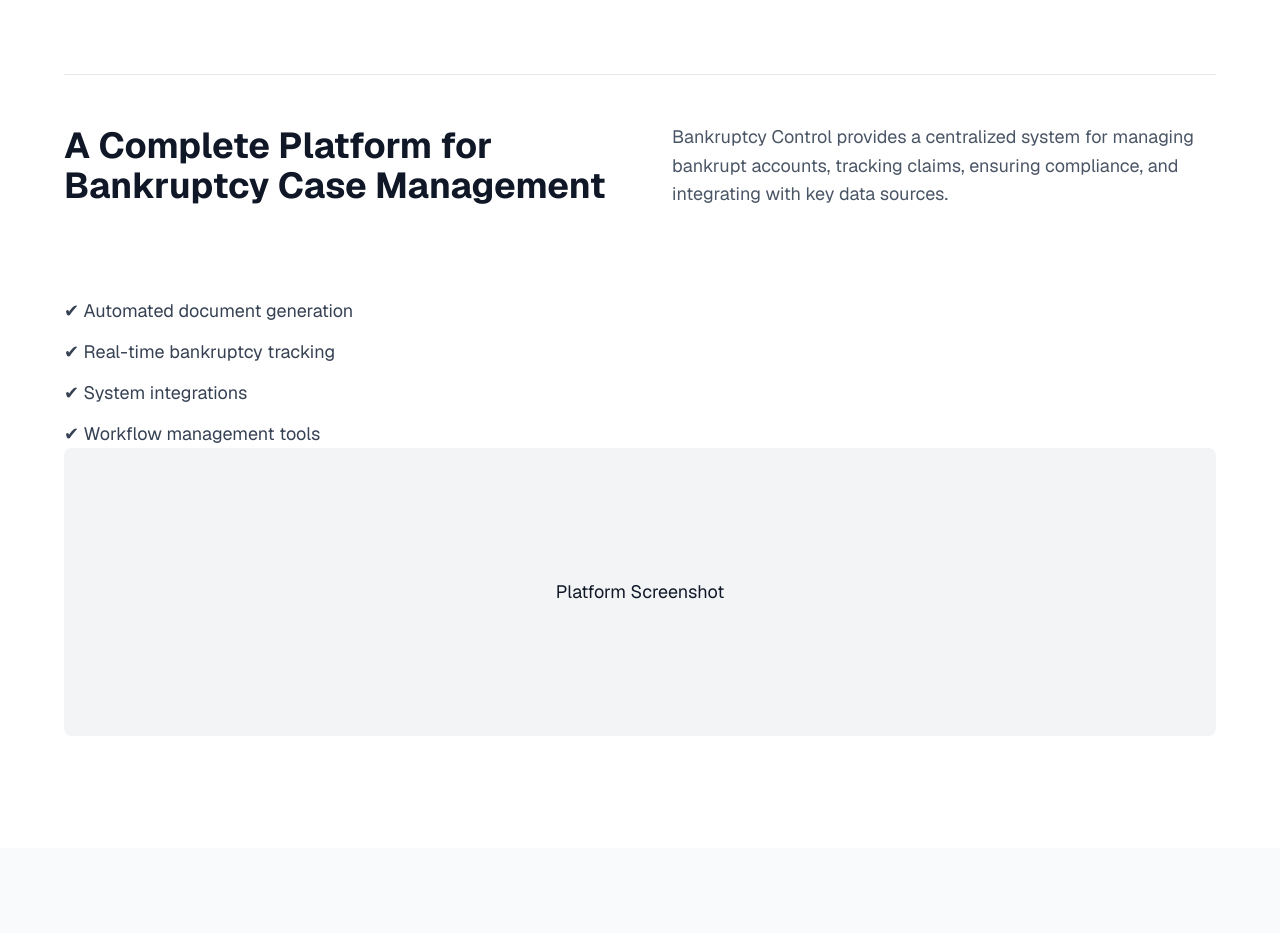
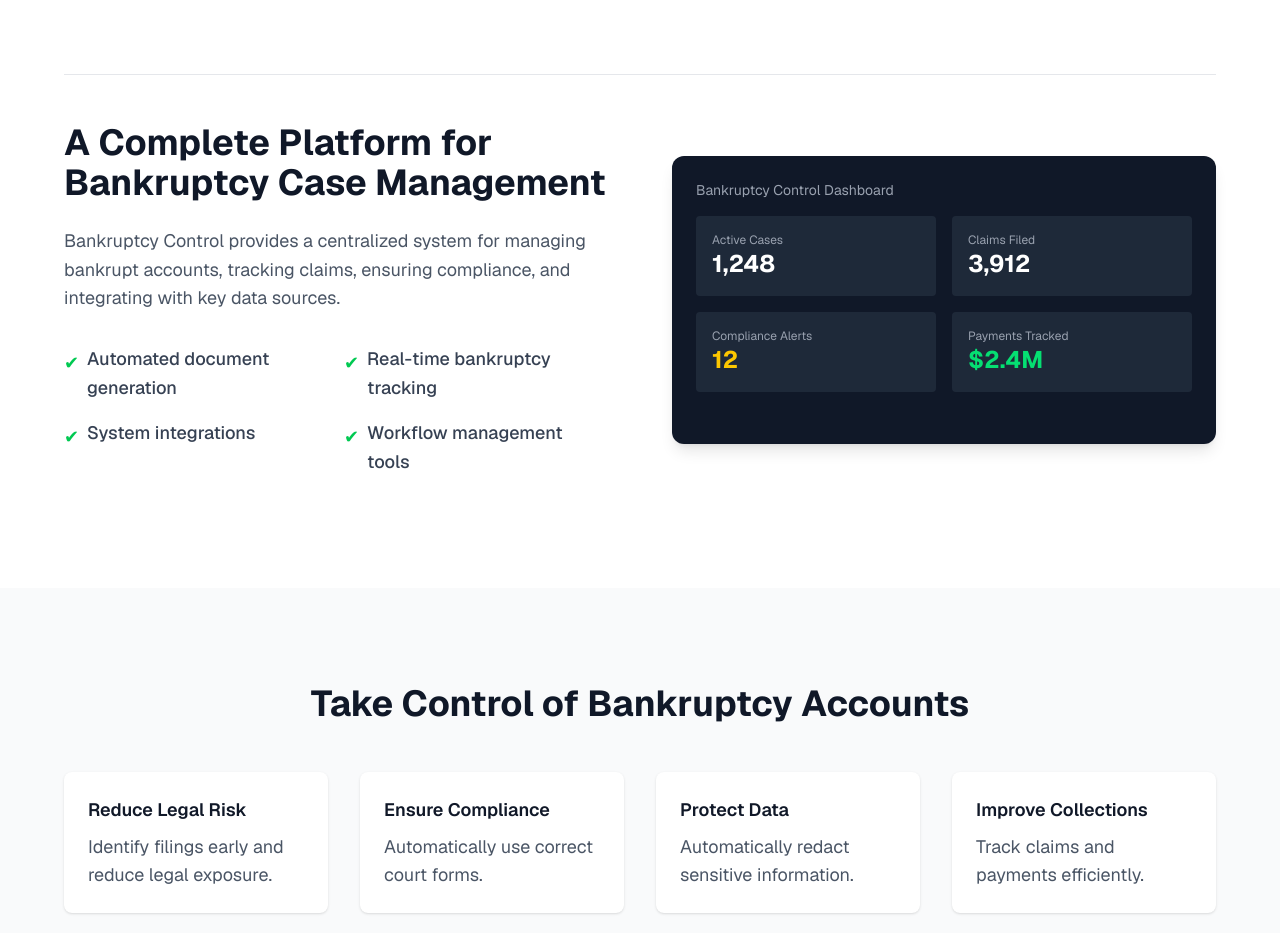
Before and after one commit to drumholliday/bc-website, a Next.js app: page / in a window 1280 px wide. Shown: the part 1100-2033 px from the top of the page. Built offline with nearby package versions, Linux system fonts and the light colour scheme.

Commit message:
Added to the Product section and modifying it to have an image instead of a place holder.

```diff
--- a/src/app/page.tsx
+++ b/src/app/page.tsx
@@ -51,9 +51,12 @@
               attorneys.
             </p>
 
-            <button className="bg-white text-blue-900 px-6 py-3 rounded font-semibold hover:bg-gray-200 transition">
+            <a
+              href="#contact"
+              className="inline-block bg-white text-blue-900 px-6 py-3 rounded font-semibold hover:bg-gray-200 transition"
+            >
               Schedule a Demo →
-            </button>
+            </a>
           </div>
 
           <div className="bg-white/10 rounded-lg h-72 flex items-center justify-center text-lg">
@@ -102,33 +105,83 @@
           </div>
         </div>
       </section>
-
 {/* PRODUCT */}
 <section id="product" className="py-28 px-6 bg-white">
   <div className="max-w-6xl mx-auto">
+
     <div className="h-px bg-gray-200 mb-12" />
 
     <div className="grid md:grid-cols-2 gap-16 items-center">
+
+      {/* LEFT SIDE */}
+      <div>
         <h3 className="text-4xl font-bold mb-6">
           A Complete Platform for Bankruptcy Case Management
         </h3>
 
-            <p className="text-gray-600 mb-6">
+        <p className="text-gray-600 mb-8">
           Bankruptcy Control provides a centralized system for managing
           bankrupt accounts, tracking claims, ensuring compliance, and
           integrating with key data sources.
         </p>
 
-            <ul className="space-y-3 text-gray-700">
-              <li>✔ Automated document generation</li>
-              <li>✔ Real-time bankruptcy tracking</li>
-              <li>✔ System integrations</li>
-              <li>✔ Workflow management tools</li>
-            </ul>
+        {/* FEATURES */}
+        <div className="grid grid-cols-1 sm:grid-cols-2 gap-4 text-gray-700">
+
+          <div className="flex items-start gap-2">
+            <span className="text-green-500 mt-1">✔</span>
+            <p className="font-medium">Automated document generation</p>
           </div>
 
-          <div className="bg-gray-100 rounded-lg h-72 flex items-center justify-center">
-            Platform Screenshot
+          <div className="flex items-start gap-2">
+            <span className="text-green-500 mt-1">✔</span>
+            <p className="font-medium">Real-time bankruptcy tracking</p>
+          </div>
+
+          <div className="flex items-start gap-2">
+            <span className="text-green-500 mt-1">✔</span>
+            <p className="font-medium">System integrations</p>
+          </div>
+
+          <div className="flex items-start gap-2">
+            <span className="text-green-500 mt-1">✔</span>
+            <p className="font-medium">Workflow management tools</p>
+          </div>
+
+        </div>
+      </div>
+
+      {/* RIGHT SIDE */}
+      <div className="bg-gray-900 rounded-xl shadow-lg h-72 p-6 text-white">
+
+        <p className="text-sm text-gray-400 mb-4">
+          Bankruptcy Control Dashboard
+        </p>
+
+        <div className="grid grid-cols-2 gap-4">
+          <div className="bg-gray-800 p-4 rounded">
+            <p className="text-xs text-gray-400">Active Cases</p>
+            <p className="text-2xl font-bold">1,248</p>
+          </div>
+
+          <div className="bg-gray-800 p-4 rounded">
+            <p className="text-xs text-gray-400">Claims Filed</p>
+            <p className="text-2xl font-bold">3,912</p>
+          </div>
+
+          <div className="bg-gray-800 p-4 rounded">
+            <p className="text-xs text-gray-400">Compliance Alerts</p>
+            <p className="text-2xl font-bold text-yellow-400">12</p>
+          </div>
+
+          <div className="bg-gray-800 p-4 rounded">
+            <p className="text-xs text-gray-400">Payments Tracked</p>
+            <p className="text-2xl font-bold text-green-400">$2.4M</p>
+          </div>
+        </div>
+
+      </div>
+
     </div>
   </div>
 </section>
```
Lines whose indentation alone changed are shown as unchanged.
